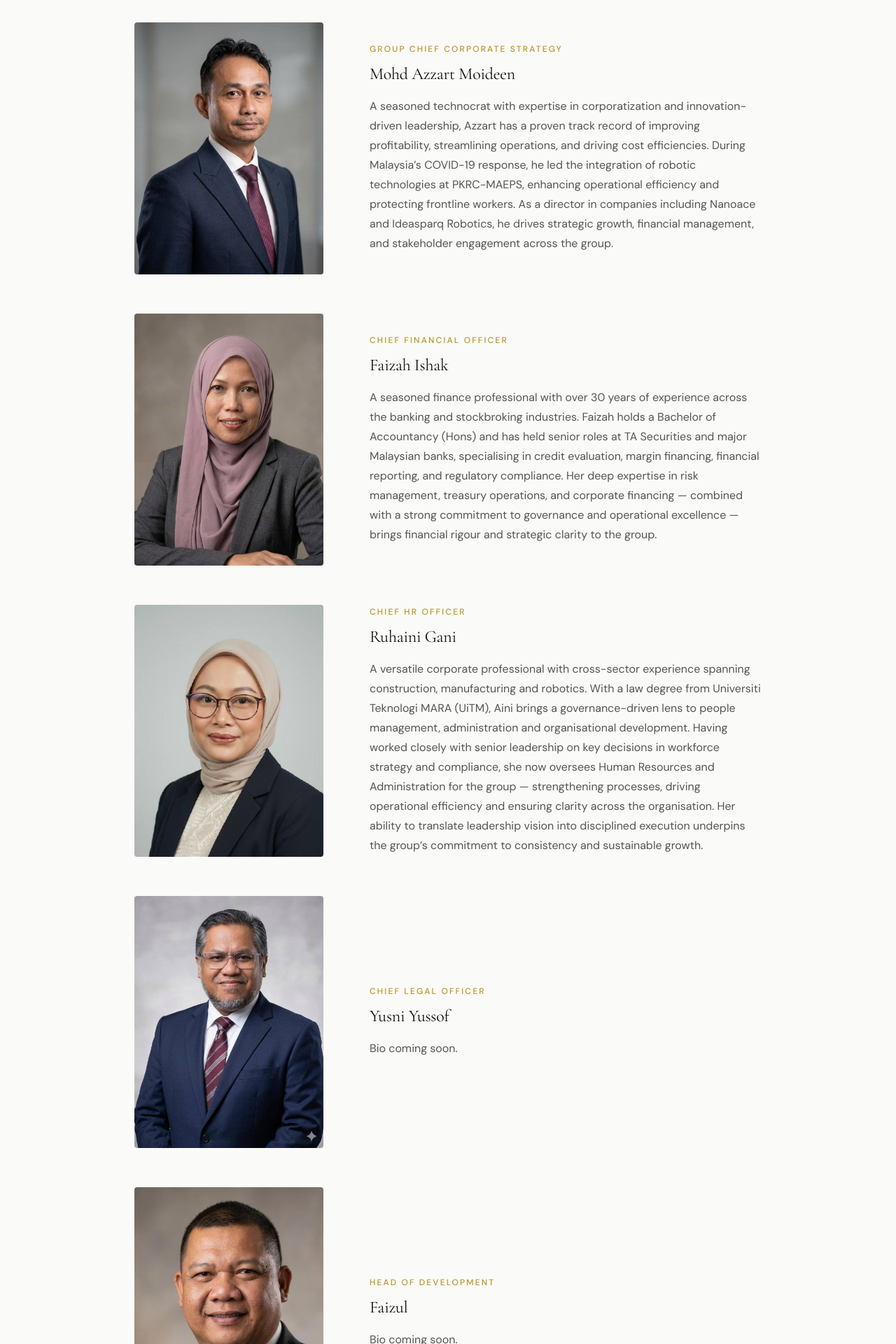
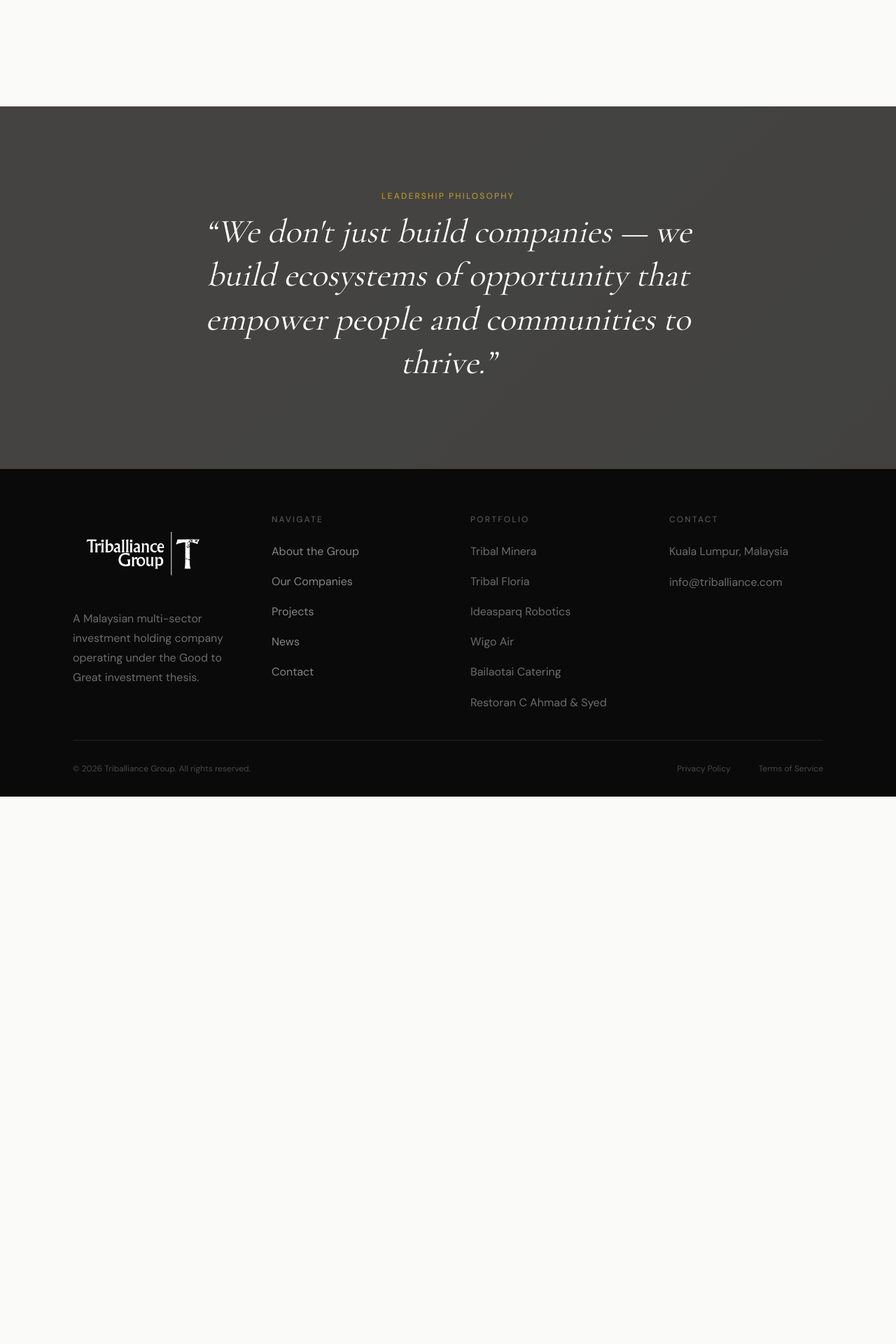
Before and after one commit to shamnashriq-ai/triballiance-website, a Next.js app: page /about/leadership in a window 1280 px wide. Shown: the part 1480-3400 px from the top of the page at 70% size. After the commit the page ends 2618 px from the top, so only its background shows below. Built offline with nearby package versions, Linux system fonts and the light colour scheme.

Commit message:
Remove Azzart, Faizul, Yusni, Faizah and Ruhaini from leadership page — keep only Shamsul and Khairil

```diff
--- a/src/app/about/leadership/page.tsx
+++ b/src/app/about/leadership/page.tsx
@@ -16,37 +16,6 @@
     role: "Group Chief Operating Officer",
     image: "/leader-khairil.jpg",
     bio: "A versatile venture builder with extensive experience in business development, project management, and smart contracts. With a solid background in engineering and technology, Khairil has successfully led and co-founded ventures across marine engineering, mobile gaming, and online retail — launching global gaming titles, establishing e-commerce platforms, and driving growth for marine engineering services. His technical expertise, combined with entrepreneurial acumen, positions him as a forward-thinking leader in integrating smart technologies across the group\u2019s portfolio.",
-  },
-  {
-    name: "Mohd Azzart Moideen",
-    role: "Group Chief Corporate Strategy",
-    image: "/leader-azzart.jpg",
-    bio: "A seasoned technocrat with expertise in corporatization and innovation-driven leadership, Azzart has a proven track record of improving profitability, streamlining operations, and driving cost efficiencies. During Malaysia\u2019s COVID-19 response, he led the integration of robotic technologies at PKRC-MAEPS, enhancing operational efficiency and protecting frontline workers. As a director in companies including Nanoace and Ideasparq Robotics, he drives strategic growth, financial management, and stakeholder engagement across the group.",
-  },
-  {
-    name: "Faizah Ishak",
-    role: "Chief Financial Officer",
-    image: "/leader-faizah.jpg",
-    bio: "A seasoned finance professional with over 30 years of experience across the banking and stockbroking industries. Faizah holds a Bachelor of Accountancy (Hons) and has held senior roles at TA Securities and major Malaysian banks, specialising in credit evaluation, margin financing, financial reporting, and regulatory compliance. Her deep expertise in risk management, treasury operations, and corporate financing — combined with a strong commitment to governance and operational excellence — brings financial rigour and strategic clarity to the group.",
-  },
-  {
-    name: "Ruhaini Gani",
-    role: "Chief HR Officer",
-    image: "/leader-ruhaini.jpg",
-    bio: "A versatile corporate professional with cross-sector experience spanning construction, manufacturing and robotics. With a law degree from Universiti Teknologi MARA (UiTM), Aini brings a governance-driven lens to people management, administration and organisational development. Having worked closely with senior leadership on key decisions in workforce strategy and compliance, she now oversees Human Resources and Administration for the group — strengthening processes, driving operational efficiency and ensuring clarity across the organisation. Her ability to translate leadership vision into disciplined execution underpins the group\u2019s commitment to consistency and sustainable growth.",
-    imagePosition: "center 20%",
-  },
-  {
-    name: "Yusni Yussof",
-    role: "Chief Legal Officer",
-    image: "/leader-yusni.jpg",
-    bio: "Bio coming soon.",
-  },
-  {
-    name: "Faizul",
-    role: "Head of Development",
-    image: "/leader-faizul.jpg",
-    bio: "Bio coming soon.",
   },
 ];
 
```
